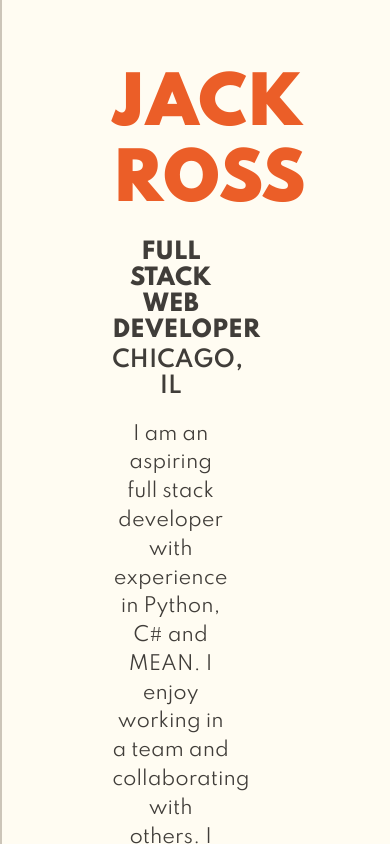
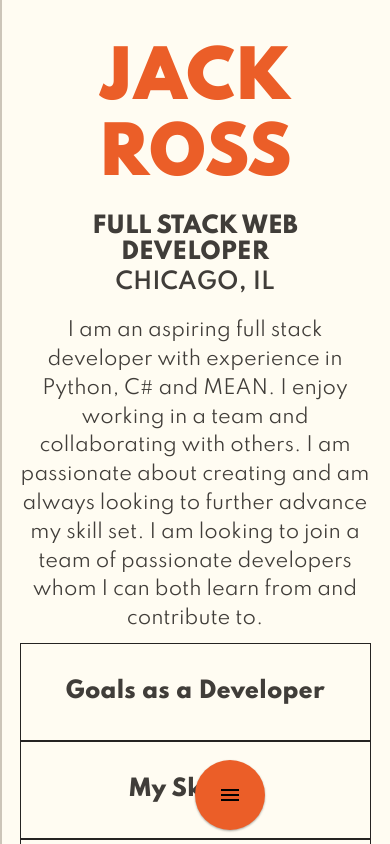
Before and after one commit to jjjackross/dev-site-2, a React (Create React App) app: page / in a window 390 px wide. Shown: the top 844 px of the page. Built offline with nearby package versions, Linux system fonts and the light colour scheme.

Commit message:
Got mobile nav mostly to where I want, still need to link pages and touch it up. Also added various media queries throughout.

```diff
--- a/src/App.css
+++ b/src/App.css
@@ -55,3 +55,9 @@ p {
   font-size: 1.2rem;
   line-height: 1.5;
 }
+
+@media (max-width: 576px) {
+  main {
+    width: 100vw;
+   }
+}
--- a/src/App.js
+++ b/src/App.js
@@ -4,6 +4,7 @@ import {
 } from "react-router-dom";
 
 import Nav from './Components/Nav/Nav';
+import MobileNav from './Components/MobileNav/MobileNav';
 import About from './Components/About/About';
 import Work from './Components/Work/Work';
 import Contact from './Components/Contact/Contact';
@@ -15,6 +16,7 @@ function App() {
     <BrowserRouter>
       <div className="App">
         <Nav />
+        <MobileNav />
         <main>
           <Route exact path="/"><About /></Route>
           <Route path="/work"><Work /></Route>
--- a/src/Components/About/About.module.css
+++ b/src/Components/About/About.module.css
@@ -48,5 +48,11 @@
 @media (max-width: 576px) {
     .container {
         flex-direction: column;
+        padding: 5vh 0;
+    }
+
+    .left, .right {
+        width: 100%;
+        padding: 0 5%;
     }
 }
--- a/src/Components/Contact/Contact.js
+++ b/src/Components/Contact/Contact.js
@@ -7,16 +7,16 @@ const Contact = props => {
             <h1>Contact Me</h1>
             <form>
                 <strong><label>Name</label></strong>
-                <input type="text" />
+                <input type="text" className={styles.input}/>
                 <strong><label>Email</label></strong>
-                <input type="text" />
+                <input type="text" className={styles.input}/>
                 <strong><label>Phone</label></strong>
-                <input type="text" />
+                <input type="text" className={styles.input}/>
                 <strong><label>How did you hear about me?</label></strong>
-                <input type="text" />
+                <input type="text" className={styles.input}/>
                 <strong><label>Message</label></strong>
-                <input type="textarea" />
-                <input type="submit" />
+                <input type="textarea" className={styles.input}/>
+                <input type="submit" className={styles.input}/>
             </form>
         </div>
     )
--- a/src/Components/Contact/Contact.module.css
+++ b/src/Components/Contact/Contact.module.css
@@ -7,7 +7,7 @@ h1 {
     margin-bottom: 10px;
 }
 
-input {
+.input {
     display: block;
     padding: 1vh;
     margin-bottom: 20px;;
@@ -21,7 +21,7 @@ input[type=textarea] {
 
 }
 
-input[type=submit] {
+.input[type=submit] {
     border-radius: 10px;
     color: var(--color-gray);
     background-color: var(--color-cream);
@@ -30,7 +30,7 @@ input[type=submit] {
     font-size: 1.2rem;
 }
 
-input[type=submit]:hover {
+.input[type=submit]:hover {
     cursor: pointer;
     font-weight: 600;
     color: var(--color-cream);
--- /dev/null
+++ b/src/Components/MobileNav/MobileNav.js
@@ -0,0 +1,41 @@
+import react from "react";
+import { Link } from "react-router-dom";
+
+import styles from './MobileNav.module.css';
+
+const MobileNav = props => {
+    return (
+        <nav className={styles.mobileNav}>
+            <link href="https://fonts.googleapis.com/icon?family=Material+Icons"
+      rel="stylesheet"/>
+
+            <input type="checkbox" id="toggle" className={styles.input}/>
+            <label className={styles.showMenu} for="toggle">
+                <div className={styles.btn}>
+                    <i className={`material-icons md-36 ${styles.toggleBtn} ${styles.menuBtn}`}>menu</i>
+                    <i className={`material-icons md-36 ${styles.toggleBtn} ${styles.closeBtn}`}>close</i>
+                </div>
+                <div className={styles.btn}>
+                    <i className="material-icons md-36">work</i>
+                </div>
+                <div className={styles.btn}>
+                    <i className="material-icons md-36">home</i>
+                </div>
+                <div className={styles.btn}>
+                    <i className="material-icons md-36">email</i>
+                </div>
+                <div className={styles.btn}>
+                    <i className="material-icons md-36">description</i>
+                </div>
+                <div className={styles.btn}>
+                    <i className="material-icons md-36">pets</i>
+                </div>
+                <div className={styles.btn}>
+                    <i className="material-icons md-36">people</i>
+                </div>
+            </label>
+        </nav>
+    )
+}
+
+export default MobileNav;
--- /dev/null
+++ b/src/Components/MobileNav/MobileNav.module.css
@@ -0,0 +1,118 @@
+/* HIDES THE INPUT CHECKBOX USED TO TOGGLE NAV */
+.input {position: absolute; display: none}
+
+/* BOILER PLATE THAT I DON'T FULLY UNDERSTAND */
+.mobileNav > * {
+    -webkit-touch-callout: none;
+    -webkit-user-select: none;
+    -moz-user-select: none;
+    -ms-user-select: none;
+    user-select: none;
+}
+
+/* POSITIONS THE NAV */
+.mobileNav {
+    position: fixed;
+    bottom: 10%;
+    left: 50%;
+}
+
+/* BUTTON STYLING */
+.btn {
+    width: 70px;
+    height: 70px;
+    border-radius: 70px;
+    position: absolute;
+    overflow: hidden;
+    cursor: pointer;
+}
+
+.btn {
+    background: var(--color-red);
+    font-size: 15px;
+    display: -webkit-box;
+    display: -ms-flexbox;
+    display: flex;
+    -webkit-box-pack: center;
+        -ms-flex-pack: center;
+            justify-content: center;
+    -webkit-box-align: center;
+        -ms-flex-pack: center;
+            align-items: center;
+
+    box-shadow: 0 1px 3px rgba(0,0,0,0.12), 0 1px 2px rgba(0,0,0,0.24);
+
+    -webkit-transition: all 0.3s cubic-bezier(.25,.8,.25,1);
+    transition: all 0.3s cubic-bezier(.25,.8,.25,1);
+}
+
+/* HIDES THE BUTTONS */
+.btn:not(:first-child) {
+    opacity: 0;
+    -ms-filter: "progid:DXImageTransform.Microsoft.Alpha(Opacity=0)";
+    z-index: -2;
+
+    -webkit-transition: all 0.6s cubic-bezier(.87,-.41,.19,1.44);
+    transition: all 0.6s cubic-bezier(.87,-.41,.19,1.44);
+}
+
+/* SLIDES THE BUTTONS IN */
+.btn:nth-child(2) {-webkit-transition-delay: 0s;transition-delay: 0s}
+.btn:nth-child(3) {top:0px;left:0px;-webkit-transition-delay: 0.1s;transition-delay: 0.1s}
+.btn:nth-child(4) {left:0px;;-webkit-transition-delay: 0.2s;;transition-delay: 0.2s}
+.btn:nth-child(5) {top:0px;left:0px;-webkit-transition-delay: 0.3s;transition-delay: 0.3s}
+.btn:nth-child(6) {top:0px;-webkit-transition-delay: 0.4s;transition-delay: 0.4s}
+.btn:nth-child(7) {top:0px;left:0px;-webkit-transition-delay: 0.5s;transition-delay: 0.5s}
+
+/* FADES THE BUTTONS IN */
+input.input:checked ~ .showMenu .btn:nth-child(2) {
+    top:-50px;left:-75px;opacity:1;-ms-filter: "progid:DXImageTransform.Microsoft.Alpha(Opacity=100)";
+}
+
+input.input:checked ~ .showMenu .btn:nth-child(3) {
+    top:-95px;opacity:1;-ms-filter: "progid:DXImageTransform.Microsoft.Alpha(Opacity=100)";
+}
+
+input.input:checked ~ .showMenu .btn:nth-child(4) {
+    top:-50px;left:75px;opacity:1;-ms-filter: "progid:DXImageTransform.Microsoft.Alpha(Opacity=100)";
+}
+
+input.input:checked ~ .showMenu .btn:nth-child(5) {
+    top:-130px;left:-80px;opacity:1;-ms-filter: "progid:DXImageTransform.Microsoft.Alpha(Opacity=100)";
+}
+
+input.input:checked ~ .showMenu .btn:nth-child(6) {
+    top:-180px;opacity:1;-ms-filter: "progid:DXImageTransform.Microsoft.Alpha(Opacity=100)";
+}
+
+input.input:checked ~ .showMenu .btn:nth-child(7) {
+    top:-130px;left:80px;opacity:1;-ms-filter: "progid:DXImageTransform.Microsoft.Alpha(Opacity=100)";
+}
+
+/* CENTERS HAMBURGER AND X ICON SO THEY ARE IN THE SAME SPOT */
+.menuBtn, .closeBtn {
+    position: absolute;
+    transition: all 0.3s ease;
+}
+
+.closeBtn {
+    transform: translateY(50px);
+    opacity: 0;
+}
+
+/* SWITCHES HAMBURGER AND X ICON */
+input[type=checkbox].input:checked ~ .showMenu .btn .menuBtn {
+    transform: translateY(-50px);
+    opacity: 0;
+}
+
+input[type=checkbox].input:checked ~ .showMenu .btn .closeBtn {
+    transform: translateY(0px);
+    opacity: 1;
+}
+
+@media (min-width: 577px) {
+    .mobileNav {
+        display: none;
+    }
+}
--- a/src/Components/Nav/Nav.js
+++ b/src/Components/Nav/Nav.js
@@ -6,7 +6,7 @@ import styles from './Nav.module.css';
 const Nav = props => {
     return (
         <nav>
-            <div className={styles.nav}>
+            <div className={styles.desktopNav}>
                 <div className={styles.navGroup}>
                     <Link to="/">HOME</Link>
                     <Link to="/work">WORK</Link>
--- a/src/Components/Nav/Nav.module.css
+++ b/src/Components/Nav/Nav.module.css
@@ -3,7 +3,7 @@ nav {
     display: inline;
 }
 
-.nav {
+.desktopNav {
     display: flex;
     flex-direction: column;
     align-items: center;
@@ -100,7 +100,7 @@ a:active {
 }
 
 @media (max-width: 576px) {
-    .nav {
+    .desktopNav {
         display: none;
     }
 }
--- a/src/json/about.json
+++ b/src/json/about.json
@@ -1,18 +1,26 @@
 [
     {
         "title": "Goals as a Developer",
-        "content": "content1 goes here"
+        "content1": "To consistently write quality code that follows industry best practices",
+        "content2": "To make a noticeably positive impact on a team, product or company",
+        "content3": "To constantly improve and learn using all available resources"
     },
     {
         "title": "My Skillset",
-        "content": "content2 goes here"
+        "content1": "content1 goes here",
+        "content2": "content1 goes here",
+        "content3": "content1 goes here"
     },
     {
         "title": "Ideal Work Environment",
-        "content": "content3 goes here"
+        "content1": "Has compassionate team members who enjoy collaborating",
+        "content2": "Creates a productive atmosphere to maximize efficiency",
+        "content3": "Possesses an overall positive and optimistic ambience"
     },
     {
         "title": "Interests & Hobbies",
-        "content": "content4 goes here"
+        "content1": "Videography and video editing",
+        "content2": "DJing and creating fun beats in Ableton Live",
+        "content3": "Casual and competitive gaming with friends"
     }
 ]
```
